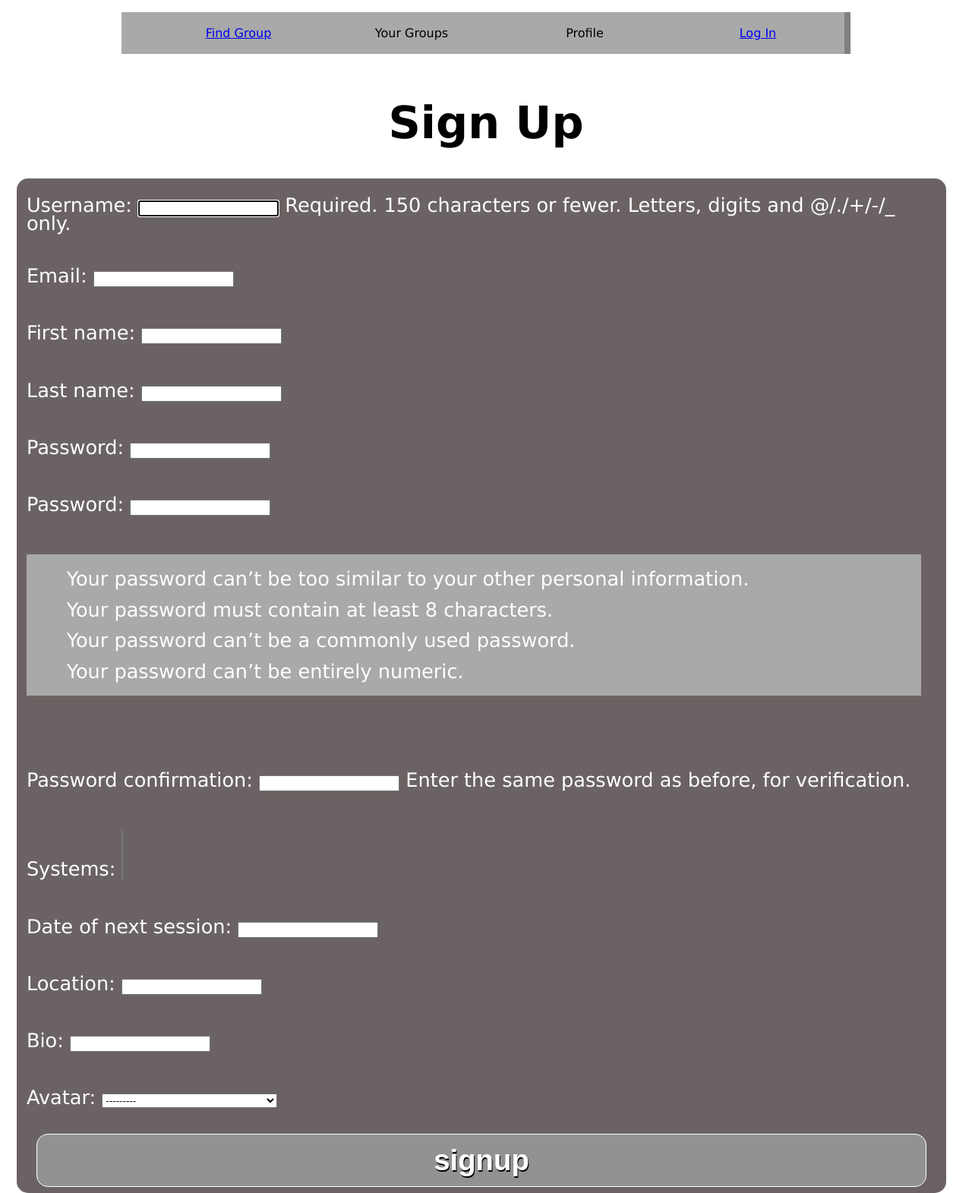
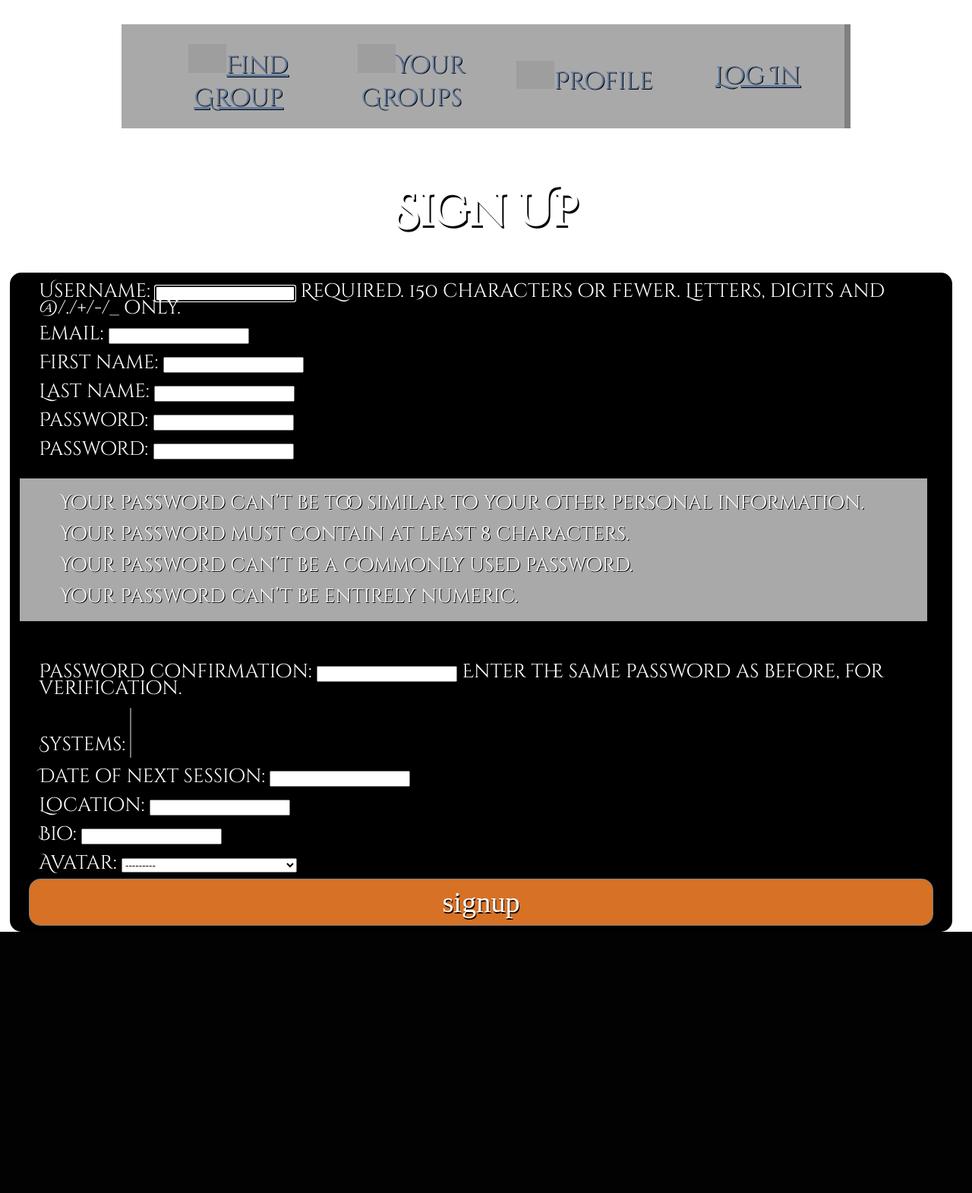
Before and after one commit to wesleystedman/tavern, a Django app: page /accounts/signup/ in a window 1280 px wide. Shown: the whole page at 76% size. After the commit the page ends 1227 px from the top, so only its background shows below. Run offline with Django 3.2, Linux system fonts and the light colour scheme; data that the repository does not hold is empty; grey boxes are pictures that could not be loaded.

Commit message:
Landing page near complete, major styling update, logo, icons, fonts, nav bar updates

```diff
--- a/main_app/static/css/style.css
+++ b/main_app/static/css/style.css
@@ -1,34 +1,65 @@
 body {
     padding: 0vh;
     margin: 0vh;
-    font: 16px "Lucida Grande", Helvetica, Arial, sans-serif;
+    font: 16px 'Cinzel Decorative', cursive, sans-serif;
     /*overflow-x: hidden;*/
     scroll-behavior: smooth;
     background-color: white;
     background-size: 100%;
     width: 100%;
-    color: black;
+    height: auto;
+    color: white;
     display: flex;
     flex-direction: column;
     align-items: center;
     text-align: center;
+    text-shadow: 2px 3px 0px #000000;
+}
+
+a {
+    color: #627BA1;
+}
+
+a:hover {
+    color: #627BA1;
 }
 
 #landingbody {
-    /*background-image:url('');*/
+    background-image:url('https://i.imgur.com/2weWoym.gif');
     background-repeat: no-repeat;
+    background-color: black;
+    backdrop-filter: brightness(75%);
 }
 
 nav {
     background-color: grey;
     width: 75vw;
+    font-size: 2.5vw;
+    text-shadow: 1px 1px 0px #000000;
+}
+
+#navRow {
+    display: flex;
+    flex-direction: row;
+    align-items: center;
+    justify-content: space-between;
+    text-align: center;
+}
+
+.navImg{
+    width: 10vw;
+    height: auto;
+    max-width: 50px; /* Avoid attribution requirement by keeping below 100px */
+    max-height: 50px; /* Avoid attribution requirement by keeping below 100px */
+    margin: 1vh 0vw 0 0vw;
+    padding: 0 0vw 0 0vw;
 }
 
 .row {
     display: flex;
     flex-direction: row;
     align-items: center;
-    justify-content: space-evenly;
+    justify-content: space-between;
     text-align: center;
 }
 
@@ -41,31 +72,53 @@ li {
     list-style-type: none;
     margin: 2% 1vw 2% 1vw;
     width: 95%;
+    text-shadow: 1px 1px 0px #000000;
 }
 
 h1 {
     font-size: 4.6vw;
 }
 
+.Unifraktur {
+    font-family: 'UnifrakturMaguntia', cursive;
+    color: #A40E01;
+    font-size: 8vw;
+}
+
+p {
+    font-size: 2vw;
+    margin: 2vh 3vw 0 2vw;
+}
+
 .btn {
-    background-color:#929292;
+    background-color:#d67125;
     border-radius: 15px;
     color: #fff;
-    font-family: Arial;
+    font-family: 'UnifrakturMaguntia';
     font-size: 3vw;
-    font-weight: 700;
-    padding: 1.5vh 2.5vw 1.5vh 2.5vw;
+    font-weight: 60;
+    padding: 1vh 2.75vw 1vh 2.75vw;
     margin: 1vh 1vw 1vh 1vw;
     text-shadow: 1px 2px 0px #000000;
     text-decoration: none;
     display: inline-block;
     cursor: pointer;
     text-align: center;
-    border: groove #FFFFFF 1px;
+    border: groove grey 1px;
+}
+
+#ctaBtn {
+    background-color:#A40E01;
+}
+
+#logo {
+    width: 99px; /* Avoid attribution requirement by keeping below 100px */
+    height: 99px; /* Avoid attribution requirement by keeping below 100px */
+    margin: 0vh 0 0vh 0;
 }
 
 .form {
-    background-color: rgb(107, 99, 99);
+    background-color: black;
     color: white;
     display: flex;
     flex-direction: column;
--- a/main_app/templates/base.html
+++ b/main_app/templates/base.html
@@ -7,18 +7,18 @@
     <meta charset="UTF-8">
     <meta name="viewport" content="width=device-width, initial-scale=1.0">
     <link rel="stylesheet" type="text/css" href="{% static 'css/style.css' %}">
+    <link href="https://fonts.googleapis.com/css2?family=Cinzel+Decorative&display=swap" rel="stylesheet">
     <title>Tavern</title>
 </head>
 
 <body>
     <header>
         <nav>
-            <ul class="row">
-                <li><a href="{% url 'lfg' %}">Find Group</a></li>
-                <li>Your Groups</li>
-                <li>Profile</li>
+            <ul id="navRow">
+                <li><a href="{% url 'lfg' %}"><img class='navImg' src="https://imgur.com/n5Ytoyc.png">Find Group</a></li>
+                <li><a><img class='navImg' src="https://imgur.com/15LMFYr.png">Your Groups</a></li>
+                <li><a><img class='navImg' src="https://imgur.com/SA8TLcg.png">Profile</a></li>
                 {% if user.is_authenticated %}
-
                 <li><a href="{% url 'bio' %}">Edit Bio</a></li>
                 <li><a href="{% url 'logout' %}">Log Out</a></li>
                 {% else %}
```
Also changed, not shown: other parts of main_app/static/css/style.css (+35 -0 lines), main_app/templates/landing.html (+38 -15 lines), main_app/migrations/0004_auto_20200922_0139.py (added).
